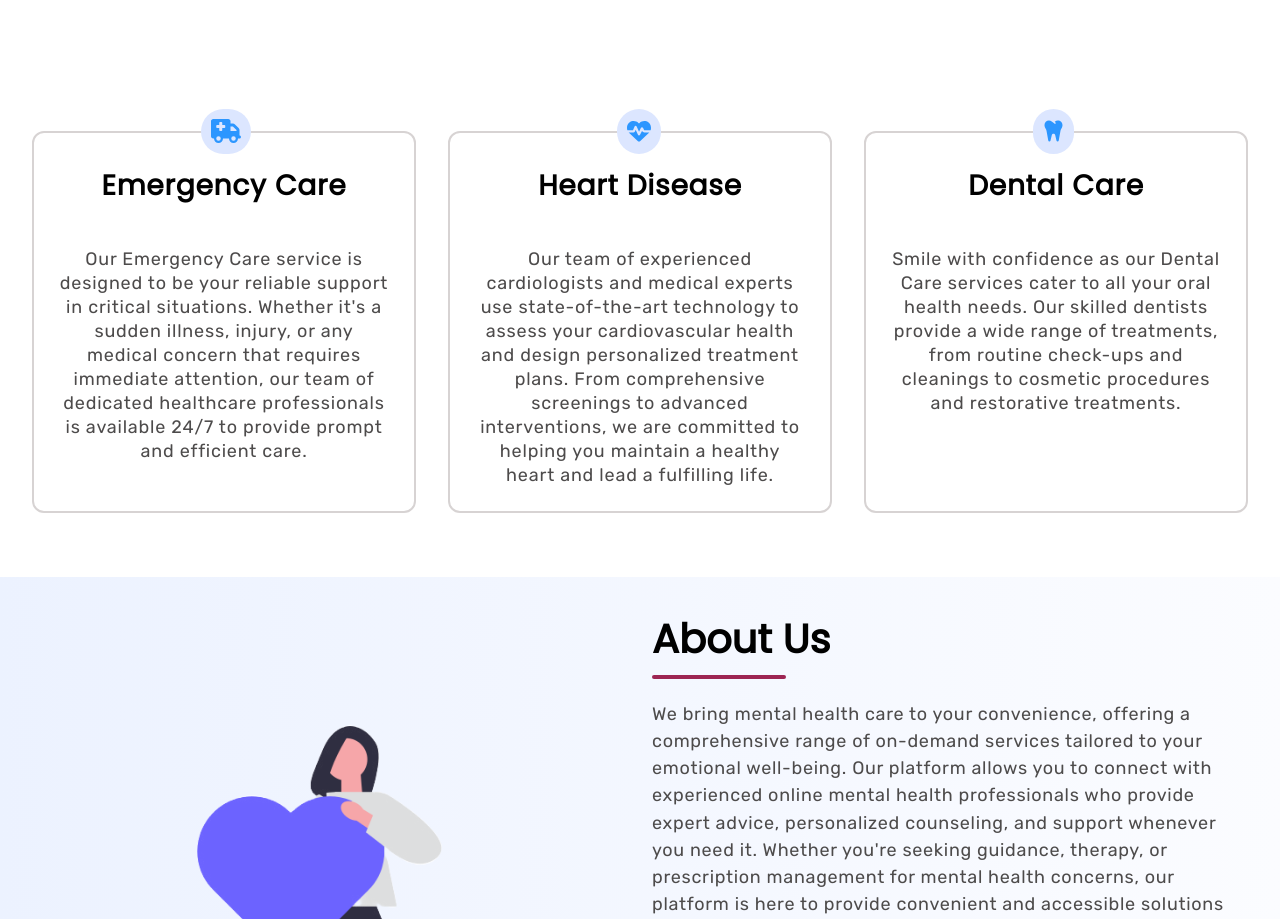
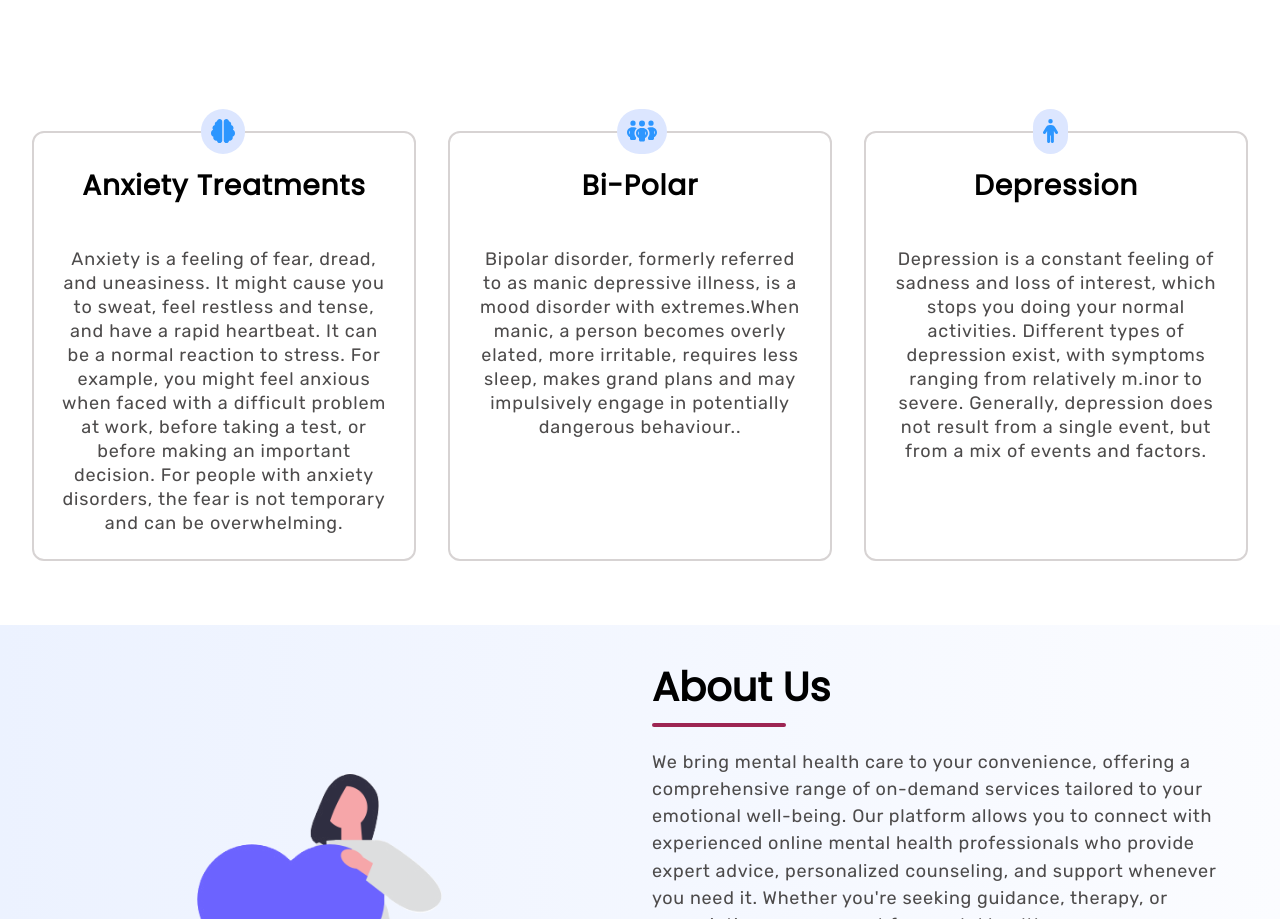
Before and after one commit to Sunbeam-Cavista-Hackathon-Team4/FrontEnd-Hackathon, a React (Create React App) app: page /Mindfullness/ in a window 1280 px wide. Shown: the part 945-1864 px from the top of the page. Built offline with nearby package versions, Linux system fonts and the light colour scheme.

Commit message:
Updated Home page

```diff
--- a/src/Components/Info.js
+++ b/src/Components/Info.js
@@ -1,6 +1,6 @@
 import React from "react";
 import InformationCard from "./InformationCard";
-import { faHeartPulse, faTruckMedical, faTooth } from "@fortawesome/free-solid-svg-icons";
+import { faBrain, faPeopleGroup, faPerson } from "@fortawesome/free-solid-svg-icons";
 import "../Styles/Info.css";
 
 function Info() {
@@ -21,32 +21,27 @@ function Info() {
 
       <div className="info-cards-content">
         <InformationCard
-          title="Emergency Care"
-          description="Our Emergency Care service is designed to be your reliable support
-            in critical situations. Whether it's a sudden illness, injury, or
-            any medical concern that requires immediate attention, our team of
-            dedicated healthcare professionals is available 24/7 to provide
-            prompt and efficient care."
-          icon={faTruckMedical}
+          title="Anxiety Treatments"
+          description="Anxiety is a feeling of fear, dread, and uneasiness.
+          It might cause you to sweat, feel restless and tense, and have a rapid heartbeat.
+          It can be a normal reaction to stress. For example, you might feel anxious when faced with a
+          difficult problem at work, before taking a test, or before making an important decision.
+          For people with anxiety disorders, the fear is not temporary and can be overwhelming."
+          icon={faBrain}
         />
 
         <InformationCard
-          title="Heart Disease"
-          description="Our team of experienced cardiologists and medical experts use
-            state-of-the-art technology to assess your cardiovascular health and
-            design personalized treatment plans. From comprehensive screenings
-            to advanced interventions, we are committed to helping you maintain
-            a healthy heart and lead a fulfilling life."
-          icon={faHeartPulse}
+          title="Bi-Polar"
+          description="Bipolar disorder, formerly referred to as manic depressive illness,
+          is a mood disorder with extremes.When manic, a person becomes overly elated, more irritable, requires less sleep,
+          makes grand plans and may impulsively engage in potentially dangerous behaviour.."
+          icon={faPeopleGroup}
         />
 
         <InformationCard
-          title="Dental Care"
-          description="Smile with confidence as our Dental Care services cater to all your
-            oral health needs. Our skilled dentists provide a wide range of
-            treatments, from routine check-ups and cleanings to cosmetic
-            procedures and restorative treatments."
-          icon={faTooth}
+          title="Depression"
+          description="Depression is a constant feeling of sadness and loss of interest, which stops you doing your normal activities. Different types of depression exist, with symptoms ranging from relatively m.inor to severe. Generally, depression does not result from a single event, but from a mix of events and factors."
+          icon={faPerson}
         />
       </div>
     </div>
```
